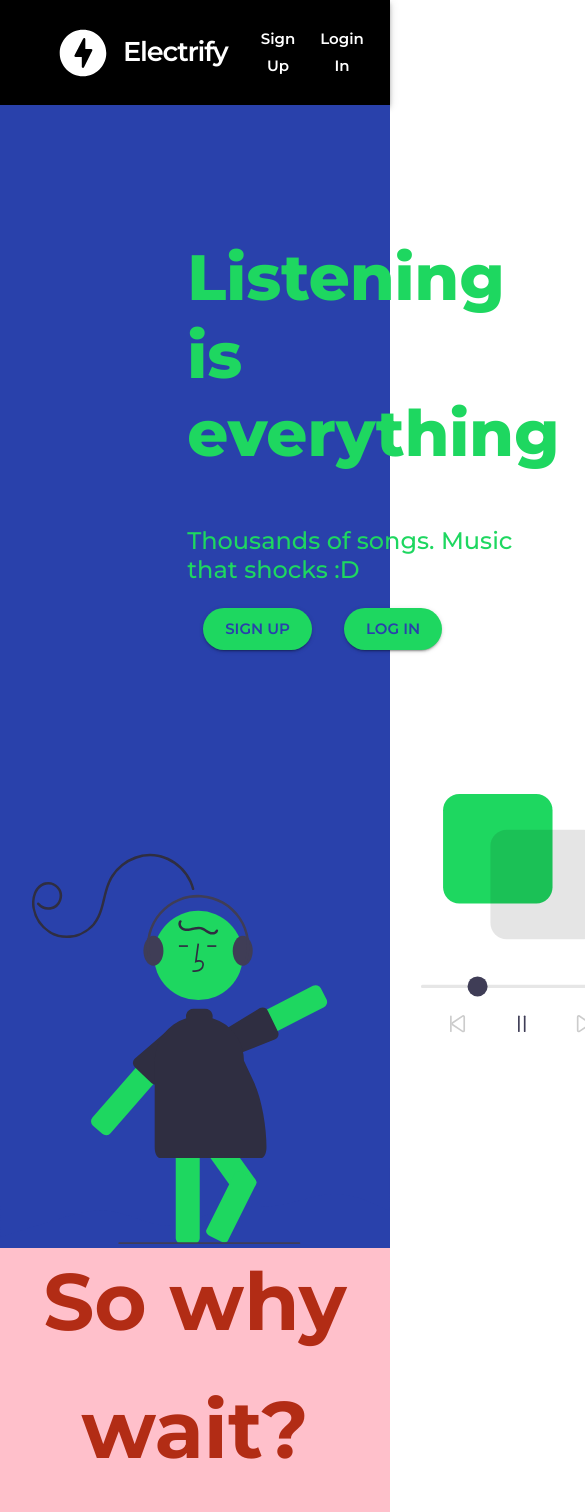
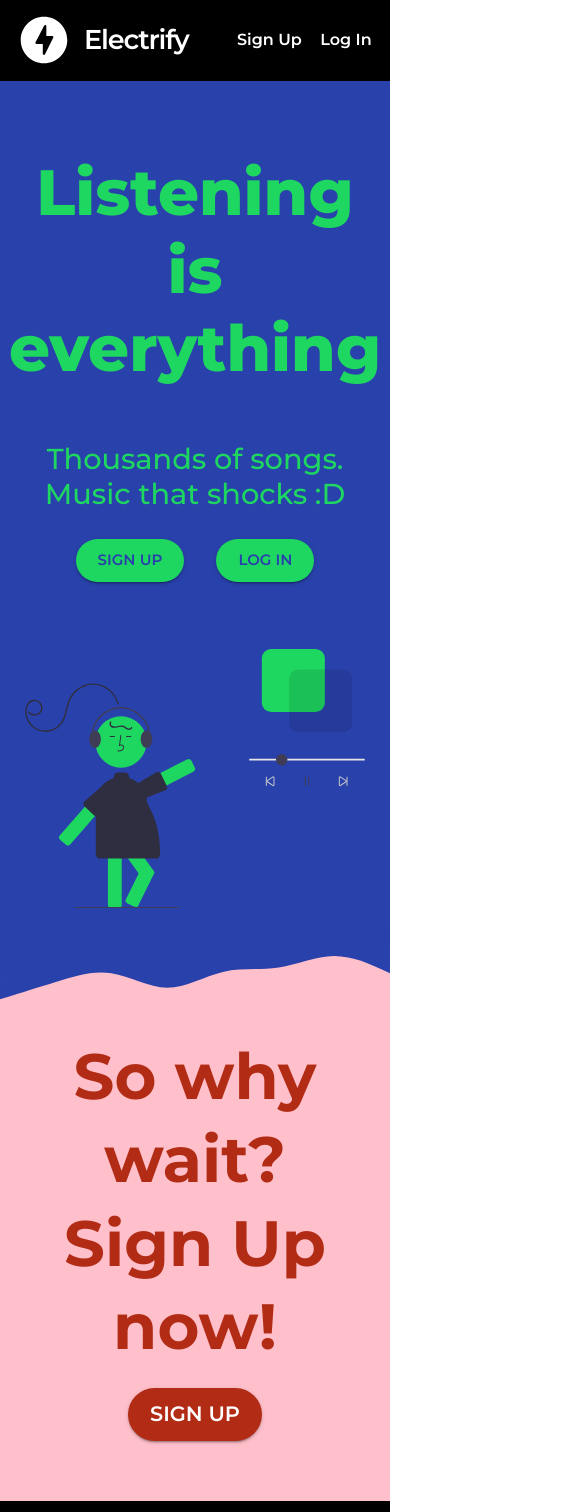
Before and after one commit to codingmickey/electrify-music-app, a React (Create React App) app in the folder client/: page / in a window 390 px wide. Shown: the top 1512 px of the page, 585 px wide, since content can reach past the window. Built offline with nearby package versions, Linux system fonts and the light colour scheme; no server answers.

Commit message:
Add styling in css to make responsive

```diff
--- a/client/package.json
+++ b/client/package.json
@@ -10,10 +10,10 @@
     "@testing-library/jest-dom": "^5.11.4",
     "@testing-library/react": "^11.1.0",
     "@testing-library/user-event": "^12.1.10",
-    "formik": "^2.2.9",
     "react": "^17.0.2",
     "react-dom": "^17.0.2",
     "react-google-button": "^0.7.2",
+    "react-hook-form": "^7.17.4",
     "react-imask": "^6.2.2",
     "react-router-dom": "^5.3.0",
     "react-scripts": "4.0.3",
--- a/client/src/App.css
+++ b/client/src/App.css
@@ -24,12 +24,14 @@ a {
   color: #1ed760;
   /* padding-bottom: 5rem; */
 }
+.body-content-first {
+  padding-left: 11.7rem;
+  z-index: 3;
+}
 .body-image {
-  padding-left: 2rem;
   padding-top: 4rem;
-  height: 450px;
+  height: 75%;
   z-index: 3;
-  position: relative;
 }
 .body-header {
   font-size: 4rem;
@@ -162,3 +164,88 @@ footer a:hover,
   color: rgb(66, 133, 244) !important;
   background-color: rgb(255, 255, 255) !important;
 }
+
+@media only screen and (max-width: 1250px) {
+  /* Body Styles  */
+  .body-content {
+    text-align: center;
+  }
+  .body-content-first {
+    padding: 0;
+    text-align: center;
+    margin: 5% auto !important;
+  }
+  .body-content-image {
+    margin: 0 auto !important;
+  }
+  .body-text {
+    font-size: 1.8rem;
+  }
+  .body-image {
+    width: 100%;
+    display: block;
+    padding-top: 3rem;
+  }
+  .body-wave {
+    bottom: 2rem;
+    z-index: 2;
+  }
+  .body-ending {
+    padding-top: 5rem;
+  }
+  .body-ending-text {
+    font-size: 4rem;
+    line-height: 1.3;
+  }
+}
+
+@media screen and (max-width: 550px) {
+  .navbar-links {
+    font-size: 1rem !important;
+  }
+  .appbar-responsive {
+    padding-left: 0 !important;
+    padding-right: 0 !important;
+  }
+  .toolbar-responsive {
+    align-content: flex-end;
+    justify-content: space-around;
+    padding-right: 0 !important;
+  }
+  .nav-register-button {
+    padding-left: 0 !important;
+    padding-right: 0 !important;
+    margin-left: 0 !important;
+  }
+  .body-wave {
+    bottom: 1rem;
+  }
+
+  .body-ending {
+    padding-top: 3rem;
+    position: relative;
+    top: -50px;
+  }
+}
+
+@media screen and (max-width: 350px) {
+  .body-header {
+    font-size: 3.2rem;
+  }
+  .body-text {
+    font-size: 1.5rem;
+  }
+  .body-ending-text {
+    font-size: 3.6rem;
+  }
+  .iconButton-navbar {
+    padding-right: 0 !important;
+  }
+  .nav-login-button {
+    padding-right: 0.7rem !important;
+    padding-left: 0.5rem !important;
+  }
+  .toolbar-responsive {
+    padding-left: 0 !important;
+  }
+}
--- a/client/src/components/App.js
+++ b/client/src/components/App.js
@@ -27,7 +27,7 @@ function App() {
   const [data, setData] = useState(null);
 
   useEffect(() => {
-    fetch('/api')
+    fetch('/')
       .then((res) => res.text())
       .then((data) => setData(data));
   }, []);
@@ -40,18 +40,10 @@ function App() {
         {/* A <Switch> looks through its children <Route>s and
             renders the first one that matches the current URL. */}
         <Switch>
-          <Route path="/secret">
-            <Secret />
-          </Route>
-          <Route path="/register">
-            <Register />
-          </Route>
-          <Route path="/login">
-            <Login />
-          </Route>
-          <Route path="/">
-            <Home />
-          </Route>
+          <Route path="/" exact component={Home} />
+          <Route path="/secret" component={Secret} />
+          <Route path="/register" component={Register} />
+          <Route path="/login" component={Login} />
         </Switch>
       </ThemeProvider>
     </Router>
--- a/client/src/components/Body.jsx
+++ b/client/src/components/Body.jsx
@@ -11,7 +11,7 @@ function Body(props) {
     <div className="body">
       <Box className="body-content" sx={{ flexGrow: 1 }}>
         <Grid container>
-          <Grid item lg={6} sx={{ pl: '11.7rem', my: '5rem' }}>
+          <Grid className="body-content-first" item lg={6} sx={{ my: '5rem' }}>
             <h2 className="body-header">Listening is everything</h2>
             <p className="body-text">
               Thousands of songs. Music that shocks :D
@@ -23,7 +23,7 @@ function Body(props) {
               <CustomButton name="Log In" buttonColor="green-button" />
             </Link>
           </Grid>
-          <Grid item lg={6}>
+          <Grid className="body-content-image" item lg={6}>
             <img
               className="body-image"
               src={girlListeningToMusic}
--- a/client/src/components/Login.jsx
+++ b/client/src/components/Login.jsx
@@ -74,6 +74,7 @@ function Login() {
             value={values.email}
             onChange={handleChange('email')}
             required
+            autoFocus="true"
           />
           {/* Password */}
           <p className="pre-label">Password</p>
--- a/client/src/components/Navbar.jsx
+++ b/client/src/components/Navbar.jsx
@@ -6,18 +6,24 @@ import Typography from '@mui/material/Typography';
 import Button from '@mui/material/Button';
 import IconButton from '@mui/material/IconButton';
 import OfflineBoltRoundedIcon from '@mui/icons-material/OfflineBoltRounded';
-import { BrowserRouter as Link } from 'react-router-dom';
+import { Link } from 'react-router-dom';
 
-function Navbar(props) {
+function Navbar() {
   return (
     <Box sx={{ flexGrow: 1 }}>
-      <AppBar color="secondary" position="static" sx={{ px: '10%' }}>
-        <Toolbar>
+      <AppBar
+        className="appbar-responsive"
+        color="secondary"
+        position="static"
+        sx={{ px: '10%' }}
+      >
+        <Toolbar className="toolbar-responsive">
           <IconButton
             size="large"
             edge="start"
             color="inherit"
             aria-label="menu"
+            className="iconButton-navbar"
           >
             {/* <Link to="/"> */}
             <OfflineBoltRoundedIcon
@@ -34,11 +40,11 @@ function Navbar(props) {
               letterSpacing: '-1.2px',
             }}
           >
-            <Link to="/">Electrify</Link>
+            Electrify
           </Typography>
           <Link to="/register">
             <Button
-              className="navbar-links"
+              className="navbar-links nav-register-button"
               size="large"
               sx={{
                 px: 2.3,
@@ -54,7 +60,7 @@ function Navbar(props) {
           </Link>
           <Link to="/login">
             <Button
-              className="navbar-links"
+              className="navbar-links nav-login-button"
               size="large"
               sx={{
                 px: 2.3,
@@ -64,7 +70,7 @@ function Navbar(props) {
               }}
               color="inherit"
             >
-              Login in
+              Log in
             </Button>
           </Link>
         </Toolbar>
--- a/client/src/components/Register.jsx
+++ b/client/src/components/Register.jsx
@@ -87,6 +87,7 @@ function Register() {
             value={values.email}
             onChange={handleChange('email')}
             required
+            autoFocus="true"
           />
 
           {/* Password */}
```
Also changed, not shown: 2 other files (tests, documents, lock files or other folders).
